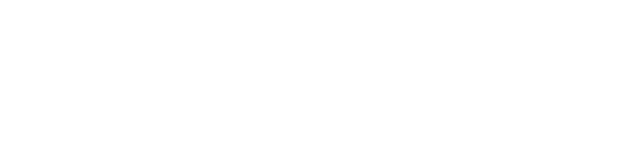
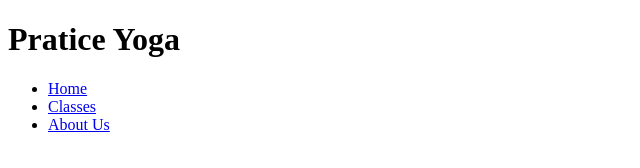
Before and after one commit to Asnikarp5/my-new-files, a plain HTML site: page practice yoga1.html in a window 1280 px wide. Shown: the whole page, without its empty margins (0-640 px from the left). Drawn offline with Linux system fonts and the light colour scheme.

Commit message:
navbar added toall files

```diff
--- a/practice yoga1.html
+++ b/practice yoga1.html
@@ -7,6 +7,16 @@
     <title>YOGA</title>
 </head>
 <body>
+    <header>
+        <h1>Pratice Yoga</h1>
+    </header>
+    <nav>
+        <ul>
+            <li><a href="practice yoga1.html">Home</a></li>
+            <li><a href="practice yoga2.htm">Classes</a></li>
+            <li><a href="practice yoga3.htm">About Us</a></li>
+        </ul>
+    </nav>
 
 </body>
 </html>
```
Also changed, not shown: practice yoga2.html (+7 -0 lines), practice yoga3.html (+7 -0 lines).
